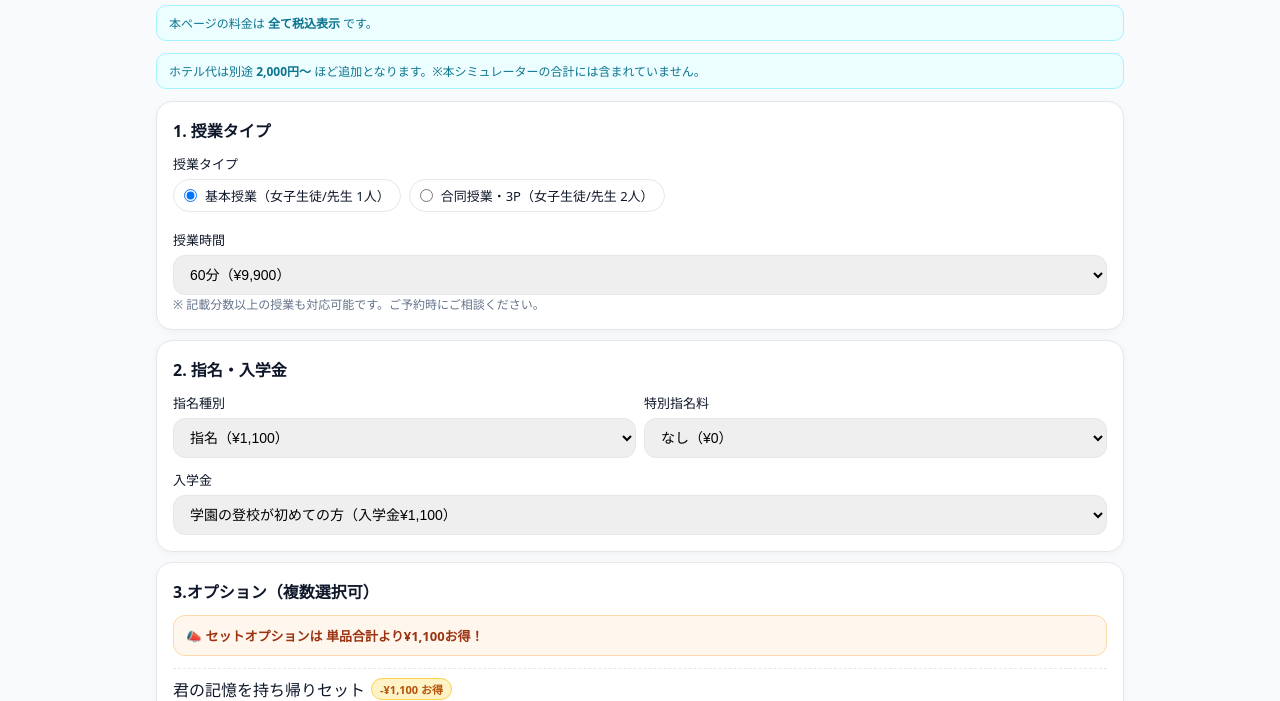
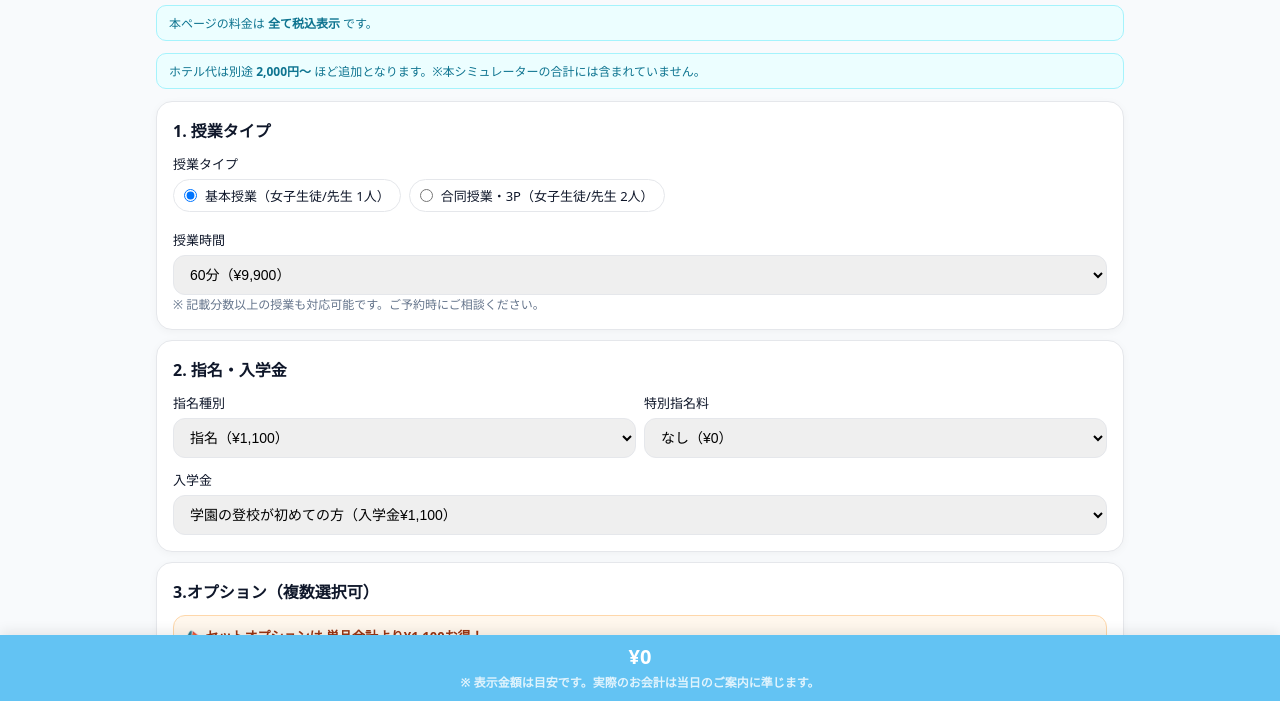
Before and after one commit to yasashigroup/tuition-simulator, a plain HTML site: page index.html in a window 1280 px wide. Shown: the part 99-800 px from the top of the page. Drawn offline with Linux system fonts and the light colour scheme.

Commit message:
Add files via upload

```diff
--- a/index.html
+++ b/index.html
@@ -70,6 +70,43 @@
   font-weight:700;
   white-space:nowrap;
 }
+
+#totalBar {
+  position: fixed;
+  bottom: 0;
+  left: 0;
+  right: 0;
+  background: #4f46e5;  /* 濃い紫（ブランドカラーっぽい） */
+  color: white;
+  font-size: 1.2rem;
+  font-weight: bold;
+  text-align: center;
+  padding: 0.8rem;
+  z-index: 10000;
+}
+
+/* 画面下の固定帯（合計＋注意書き） */
+#totalBar{
+  position: fixed;
+  bottom: 0;
+  left: 0; right: 0;
+  background: #63c3f3; /* 濃紺に変更したい場合はここを変える */
+  color: #fff;
+  text-align: center;
+  padding: 10px 12px;
+  z-index: 10000;
+  /* iPhoneのホームバー安全領域も考慮 */
+  padding-bottom: calc(10px + env(safe-area-inset-bottom));
+  box-shadow: 0 -4px 12px rgba(0,0,0,.08);
+}
+#fixedTotal{ font-size: 20px; font-weight: 800; line-height: 1.2; }
+#fixedNote{ font-size: 12px; opacity: .8; margin-top: 4px; }
+
+/* 帯に隠れないよう下余白を確保（お好みで値調整） */
+.container{ padding-bottom: 100px; }
+
+
+
   </style>
 
 
@@ -152,11 +189,8 @@
     </div>
 
     <div class="card">
-      <div class="section-title">6. お見積り内訳</div>
+      <div class="section-title">お見積り内訳</div>
       <div id="breakdown" class="list"></div>
-      <div class="hr"></div>
-      <div class="line total"><span>お支払い合計（税込）</span><span id="total">¥0</span></div>
-      <div class="note" style="margin-top:8px">※ 表示金額は目安です。実際のお会計は当日のご案内に準じます。</div>
     </div>
   </div>
 
@@ -499,7 +533,7 @@ const subtotal = (course.price||0) + shimeiAfter + nyugakuAfter + optionsAfter +
   lines.push(`<div class="hr"></div>`);
 
   els.breakdown.innerHTML = lines.join("");
-  els.total.textContent = yen(subtotal);
+document.getElementById("fixedTotal").textContent  = yen(subtotal);
 
   function line(label, value, muted, bold){
     if (typeof value === "string") {
@@ -515,5 +549,13 @@ const subtotal = (course.price||0) + shimeiAfter + nyugakuAfter + optionsAfter +
 
 init();
 </script>
+
+<!-- ページの最後（</body> の直前あたり）に追加 -->
+<div id="totalBar">
+  <div id="fixedTotal">¥0</div>
+  <div id="fixedNote">※ 表示金額は目安です。実際のお会計は当日のご案内に準じます。</div>
+</div>
+
+
 </body>
 </html>
```
